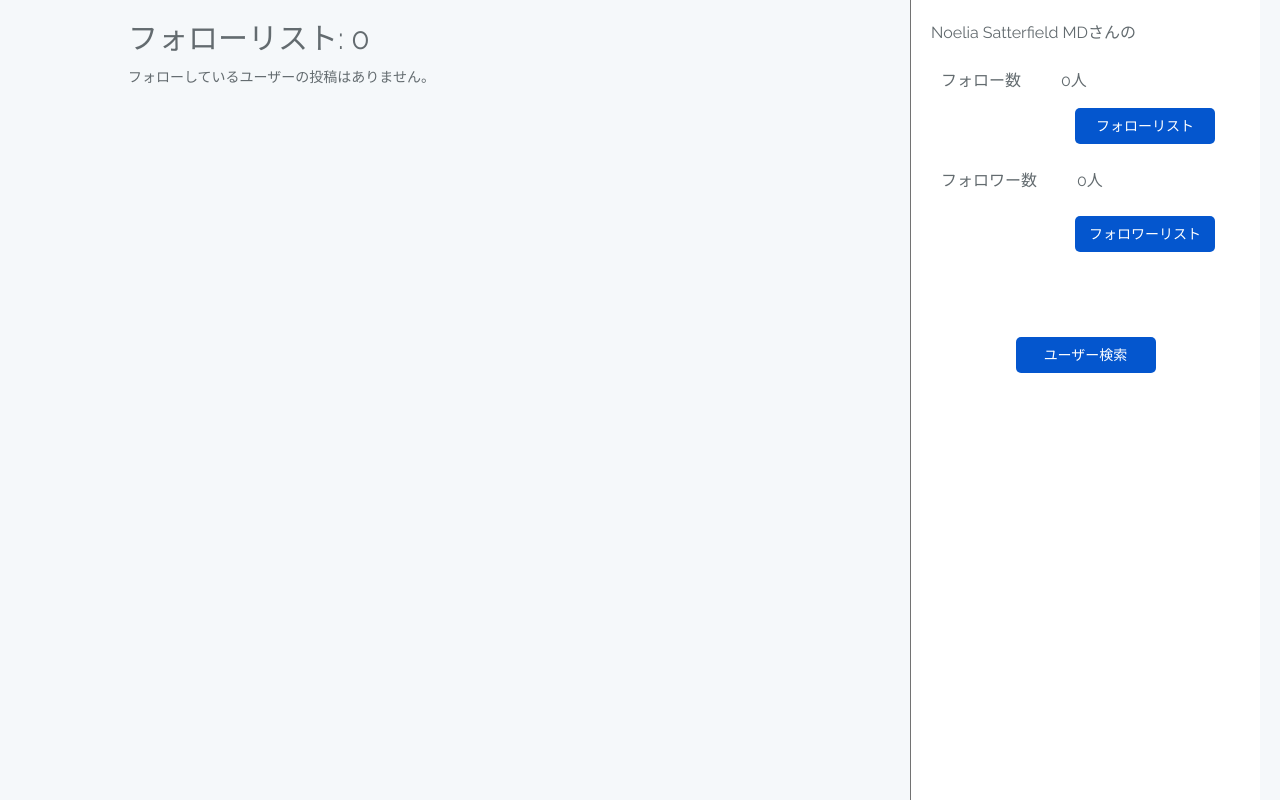
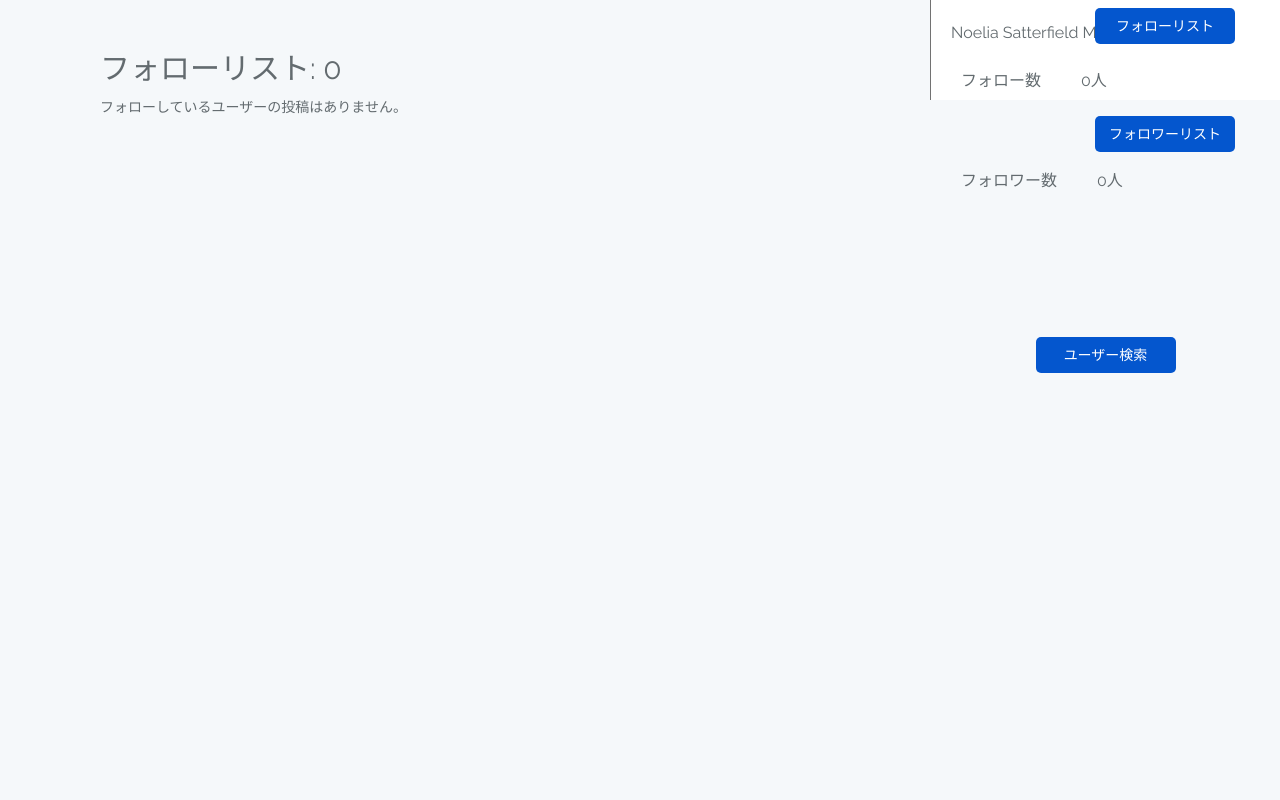
Before and after one commit to yus-nam/AtlasSNS_yusukenamiki, a Laravel app: page /follows/followList in a window 1280 px wide. Shown: the part 100-900 px from the top of the page. After the commit the page ends 473 px from the top, so only its background shows below. Run offline with Laravel 9, Linux system fonts and the light colour scheme; a user stored in the database is signed in; data comes from the database, SQL or seed files in the repository; data that the repository does not hold is empty.

Commit message:
26thNove18th-pt1

```diff
--- a/app/Models/User.php
+++ b/app/Models/User.php
@@ -34,7 +34,6 @@ class User extends Authenticatable
     ];
 
 
-
     /** 以下追記コード **/
 
     // 自分がフォローしているレコード
--- a/public/css/style.css
+++ b/public/css/style.css
@@ -119,32 +119,54 @@ header{
 
 
 /* メイン部分 */
-#row{
+/* #row{ */
+    /* display: flex; */
+    /* flex-flow: row nowrap */
+/* } */
+
+#row {
     display: flex;
-    /* flex-flow: row wrap; */
-    flex-flow: row nowrap
+    align-items: stretch;
+    width: 100%;
+    box-sizing: border-box;
 }
 
+
+
+
 #container{
-    flex: 0 0 80%;
-    min-height: 60px;
+    flex: 1;
+    /* flex: 0 0 80%; */
+    min-height: 0;
+    /* min-height: 60px; */
     box-sizing: border-box;
 }
 
 
 
 /* サイドバー部分 */
-#side-bar{
-    flex: 0 0 19%;
-    position: absolute;
-    right: 20px;
-    top: auto; /*追記*/
+/* #side-bar{ */
+    /* flex: 0 0 19%; */
+    /* position: absolute; */
+    /* right: 20px; */
+    /* top: auto; */
+    /* width: 350px; */
+    /* height: 100%; */
+    /* font-size: 16px; */
+    /* box-sizing: border-box;  */
+    /* border-left: 1px solid #727272; */
+    /* z-index: 0; */
+    /* background-color: white; */
+/* } */
+
+#side-bar {
+    flex: 0 0 350px;
+    position: static;
     width: 350px;
-    height: 100%;
+    height: auto;
     font-size: 16px;
-    box-sizing: border-box; /*追記*/
+    box-sizing: border-box;
     border-left: 1px solid #727272;
-    z-index: 0;
     background-color: white;
 }
 
@@ -196,13 +220,25 @@ header{
 }
 
 
+/* フォロー、フォロワーリスト画面 */
+.page-content {
+    position: relative;
+    top: 30px;
+    left: 100px;
+    box-sizing: border-box;
+}
+
+
+
+
+
+
 
 /* 本体 */
 
  section{
   padding:50px 0;
 }
-
 
 div {
     width: auto;
--- a/resources/views/follows/followList.blade.php
+++ b/resources/views/follows/followList.blade.php
@@ -14,19 +14,23 @@
 
   <!-- <h2>機能を実装していきましょう。</h2> -->
 
+    <div class="page-content">
         <h2>フォローリスト: {{ $followingCount }}</h2>
 
+        <!-- フォローリストのアイコン -->
         @foreach ($following as $user)
             @php
                 $randomIcon = $icons[array_rand($icons)];
             @endphp
-        <a class="icon-list">
+            <div class="icon-list">
+                <a href="{{ url('/profile/' . $user->id) }}">
                     @if ($user->icon_image)
                         <img src="{{ asset('storage/' . $user->icon_image) }}" alt="user-icon" class="user-icon">
                     @else
                         <img src="{{ asset('images/' . $randomIcon) }}" alt="user-icon" class="user-icon">
                     @endif
                 </a>
+            </div>
         @endforeach
 
             <ul>
@@ -35,8 +39,9 @@
                         $randomIcon = $icons[array_rand($icons)];
                     @endphp
 
-            <li>
+                    <div class="post-all">
 
+                        <div class="about-user">
                             <a href="{{ url('/profile/' . $post->user_id) }}">
                                 @if ($post->user && $post->user->icon_image)
                                     <img src="{{ asset('storage/' . $post->user->icon_image) }}" alt="user-icon" class="user-icon">
@@ -45,14 +50,15 @@
                                 @endif
                             </a>
 
-                {{ $post->user->username }}
+                            <small class="postUserName">{{ $post->user->username }}</small>
 
-                <div class="post-list">
-                    <p>{{ $post->post }}</p>
-                    <small>{{ $post->created_at->format('Y-m-d H：i') }}</small>
+                            <small class="post-days">{{ $post->created_at->format('Y-m-d H：i') }}</small>
                         </div>
 
-            </li>
+                        <p class="post-detail">{{ $post->post }}</p>
+
+                    </div>
+
                 @endforeach
             </ul>
 
@@ -60,4 +66,5 @@
             <p>フォローしているユーザーの投稿はありません。</p>
         @endif
 
+    </div>
 </x-login-layout>
--- a/resources/views/users/search.blade.php
+++ b/resources/views/users/search.blade.php
@@ -1,5 +1,6 @@
 <x-login-layout>
 
+    <div class="page-content">
         <div class="search-box">
             <form action="{{ route('user.search') }}" method="GET">
                 <input type="text" name="username" placeholder="ユーザ名を入力">
@@ -74,5 +75,6 @@
                 </ul>
             @endif
         </div>
+    </div>
 
 </x-login-layout>
```
Also changed, not shown: other parts of public/css/style.css (+50 -9 lines), resources/views/follows/followerList.blade.php (+14 -8 lines), resources/views/layouts/login.blade.php (+0 -9 lines), resources/views/posts/index.blade.php (+4 -6 lines). Lines whose indentation alone changed are shown as unchanged.
